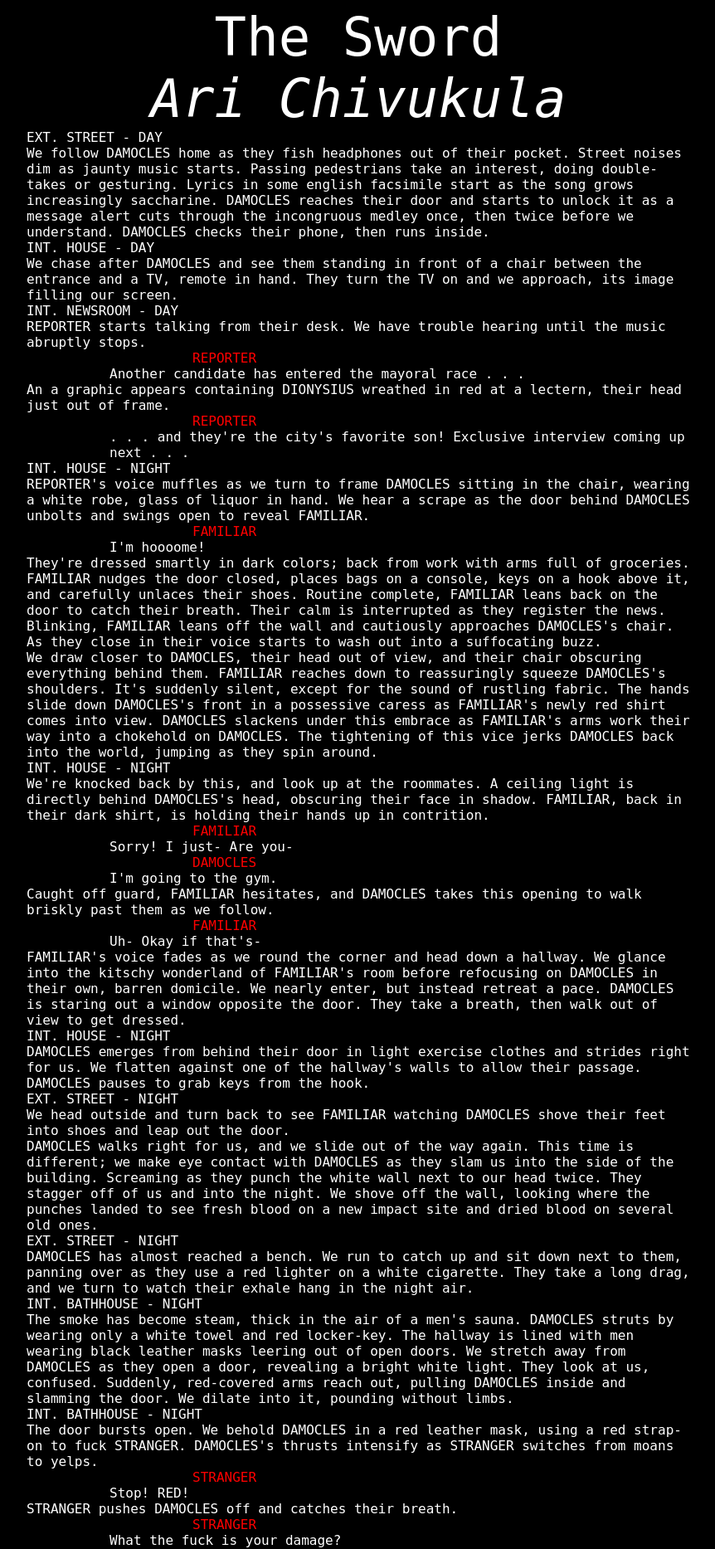
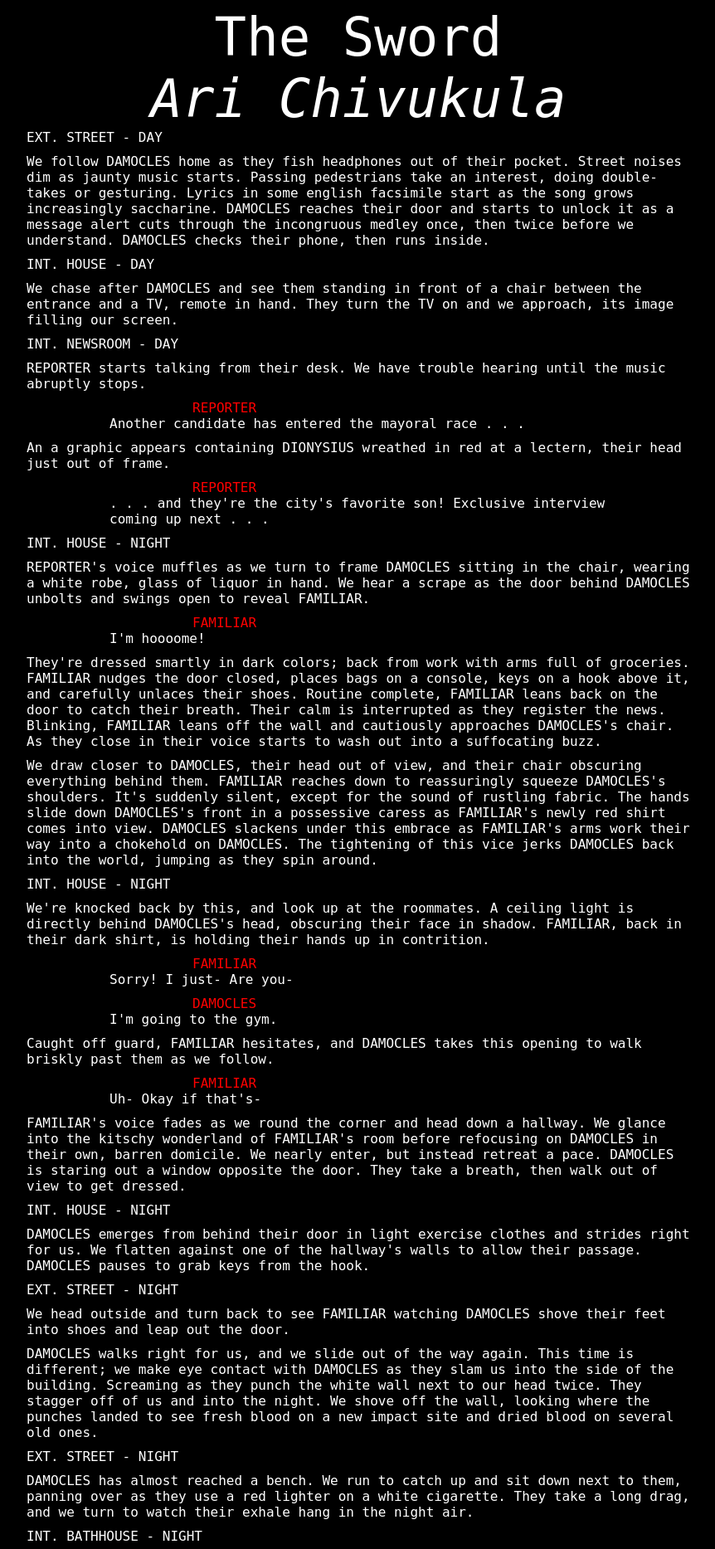
Before and after one commit to AriChivukula/FadeIn, a Jekyll site: the page built from index.md, in a window 1280 px wide. Shown: the top 1867 px of the page at 83% size, without its empty margins (208-1070 px from the left). Built offline with Jekyll 4.4.1, drawn with Linux system fonts in a browser that asks for light colours.

Commit message:
Update default.html

```diff
--- a/_layouts/default.html
+++ b/_layouts/default.html
@@ -28,14 +28,19 @@
       }
       .located {
         font-weight: bold;
+        padding-bottom: 10px;
       }
       .narrated {
+        padding-bottom: 10px;
       }
       .speaker {
         padding-left: 200px;
+        padding-right: 200px;
       }
       .spoken {
         padding-left: 100px;
+        padding-right: 100px;
+        padding-bottom: 10px;
       }
     </style>
   </head>
```
